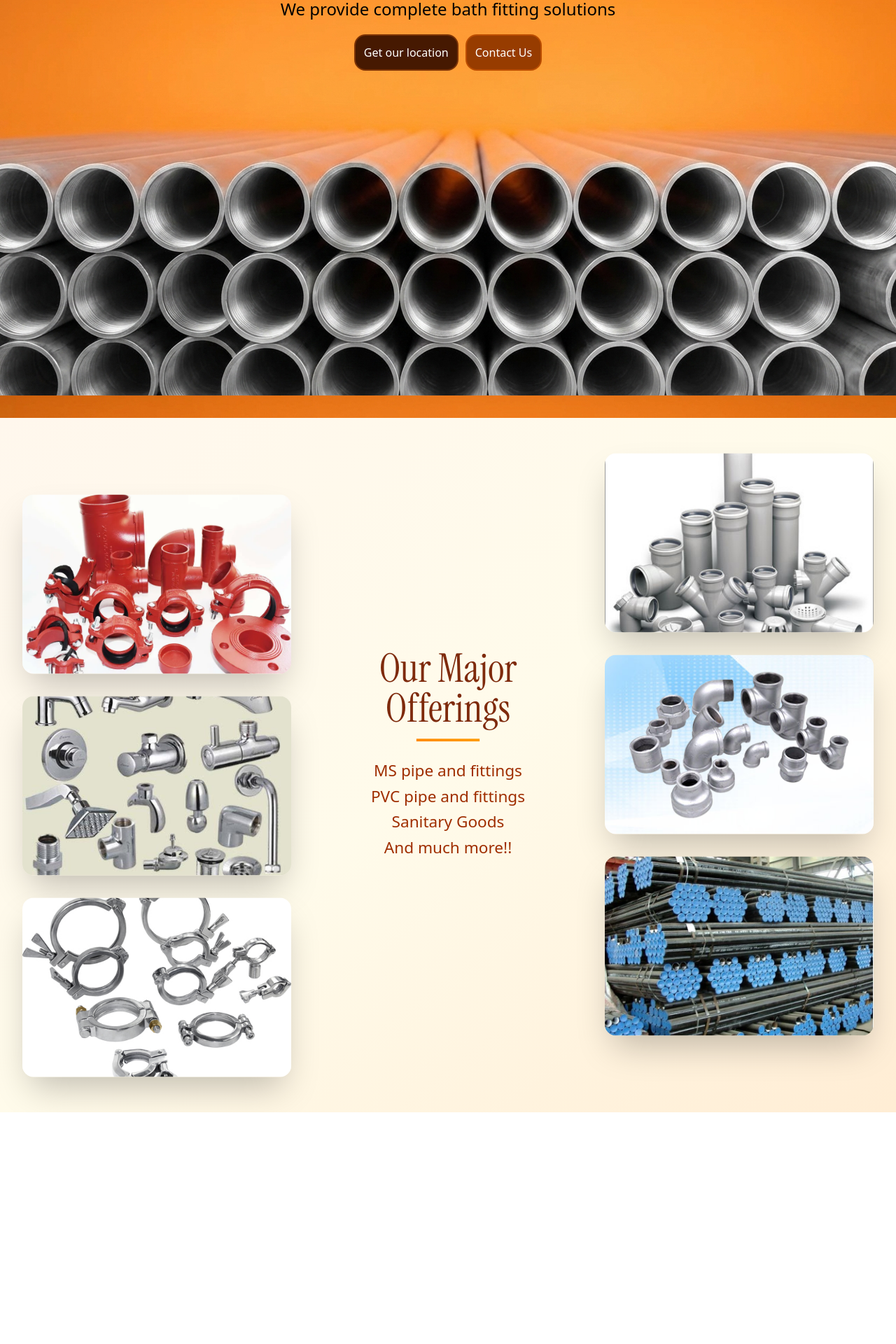
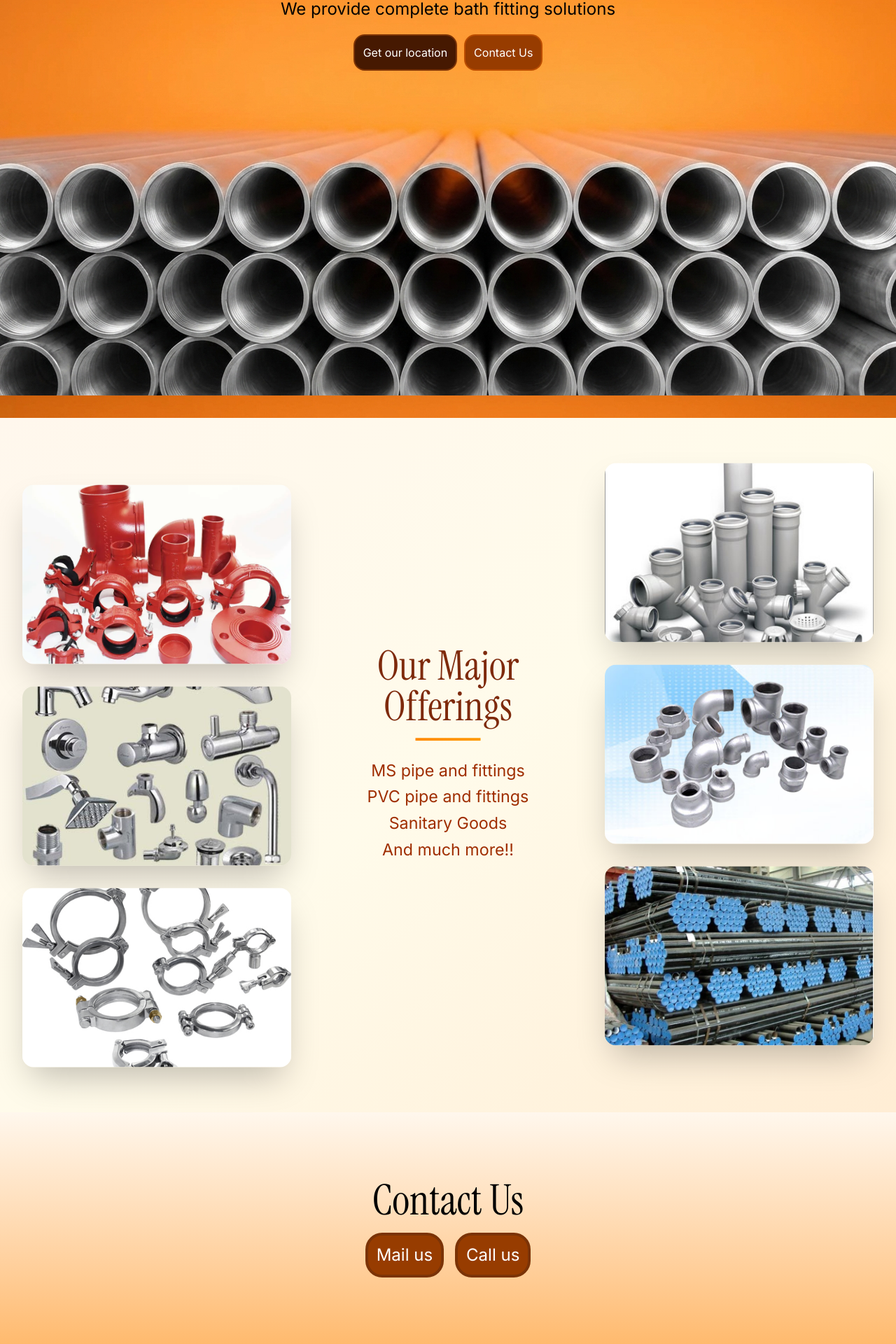
Before and after one commit to parthmunjal07/makkartraders, a React (Vite) app: page / in a window 1280 px wide. Shown: the part 203-2123 px from the top of the page at 70% size. Before the commit the page ends 1792 px from the top, so only its background shows below. Built offline with nearby package versions, Linux system fonts and the light colour scheme.

Commit message:
about + fixes

```diff
--- a/src/App.jsx
+++ b/src/App.jsx
@@ -16,27 +16,47 @@ function App() {
           <h1 className="font-instrument text-7xl text-center">
             We are Makkar Traders
           </h1>
-          <h3 className="font-normal text-2xl text-center mt-2">
+          <h3 className="font-inter text-2xl text-center mt-2">
             We provide complete bath fitting solutions
           </h3>
         </div>
         <div className="flex justify-center pt-5">
           <div className="pr-2.5">
-            <button className="border-2 border-amber-900 p-3 text-white rounded-2xl bg-amber-950 hover:cursor-pointer">
+            <button className="border-2 border-amber-900 p-3 text-white font-inter rounded-2xl bg-amber-950 hover:cursor-pointer">
               <a href="https://maps.app.goo.gl/eMFyuDnYjEdFLdPo9?g_st=iw">
                 Get our location
               </a>
             </button>
           </div>
           <div>
-            <button className="border-2 border-amber-700 p-3 text-white rounded-2xl bg-amber-800 hover:cursor-pointer">
+            <button className="border-2 border-amber-700 font-inter p-3 text-white rounded-2xl bg-amber-800 hover:cursor-pointer">
               <a href="tel:+919910056151">Contact Us</a>
             </button>
           </div>
         </div>
       </section>
       <section id="products">
-          <ShowcaseSection />
+        <ShowcaseSection />
+      </section>
+      <section
+        id="about"
+        className="p-24 bg-linear-to-b from-orange-50 to-orange-300"
+      >
+        <h1 className="font-instrument text-6xl text-center mb-2">
+          Contact Us
+        </h1>
+        <div className="flex justify-center">
+          <div>
+            <button className="bg-amber-800 text-white border-amber-900 border-4 rounded-3xl p-3 text-2xl m-2 font-inter">
+              <a href="mailto:makkartraders07@gmail.com">Mail us</a>
+            </button>
+          </div>
+          <div>
+            <button className="bg-amber-800 text-white border-amber-900 border-4 rounded-3xl p-3 text-2xl m-2 font-inter">
+              <a href="tel:+919910056151">Call us</a>
+            </button>
+          </div>
+        </div>
       </section>
     </>
   );
--- a/src/components/ShowcaseSection.jsx
+++ b/src/components/ShowcaseSection.jsx
@@ -75,7 +75,7 @@ export default function ShowcaseSection() {
                 Our Major Offerings
               </h2>
               <div className="w-24 h-1 bg-gradient-to-r from-orange-400 to-amber-500 mx-auto mb-6" />
-              <p className="text-2xl text-orange-800 leading-relaxed">
+              <p className="text-2xl text-orange-800 font-inter leading-relaxed">
                 MS pipe and fittings
                 <br />
                 PVC pipe and fittings
@@ -126,7 +126,7 @@ export default function ShowcaseSection() {
               Our Major Offerings
             </h2>
             <div className="w-24 h-1 bg-gradient-to-r from-orange-400 to-amber-500 mx-auto mb-6" />
-            <p className="text-xl sm:text-2xl text-orange-800 leading-relaxed">
+            <p className="text-xl font-inter sm:text-2xl text-orange-800 leading-relaxed">
               MS pipe and fittings
                 <br />
                 PVC pipe and fittings
--- a/src/index.css
+++ b/src/index.css
@@ -1,6 +1,7 @@
 @import url('https://fonts.googleapis.com/css2?family=Instrument+Serif:ital@0;1&display=swap');
+@import url('https://fonts.googleapis.com/css2?family=Inter:ital,opsz,wght@0,14..32,100..900;1,14..32,100..900&display=swap');
 @import "tailwindcss";
-
 @theme{
     --font-instrument:"Instrument Serif", serif;
+    --font-inter:"Inter", serif;
 }
```
